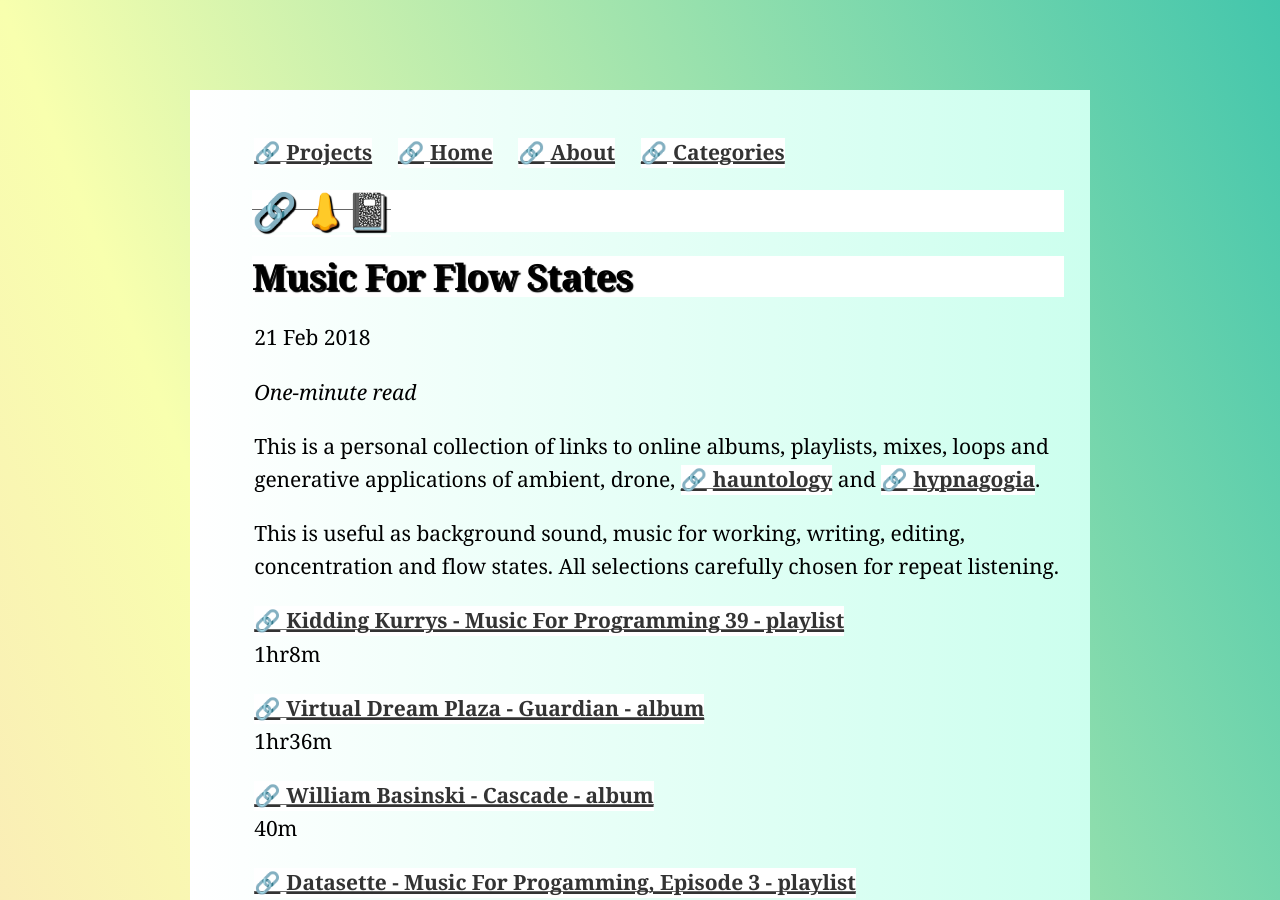
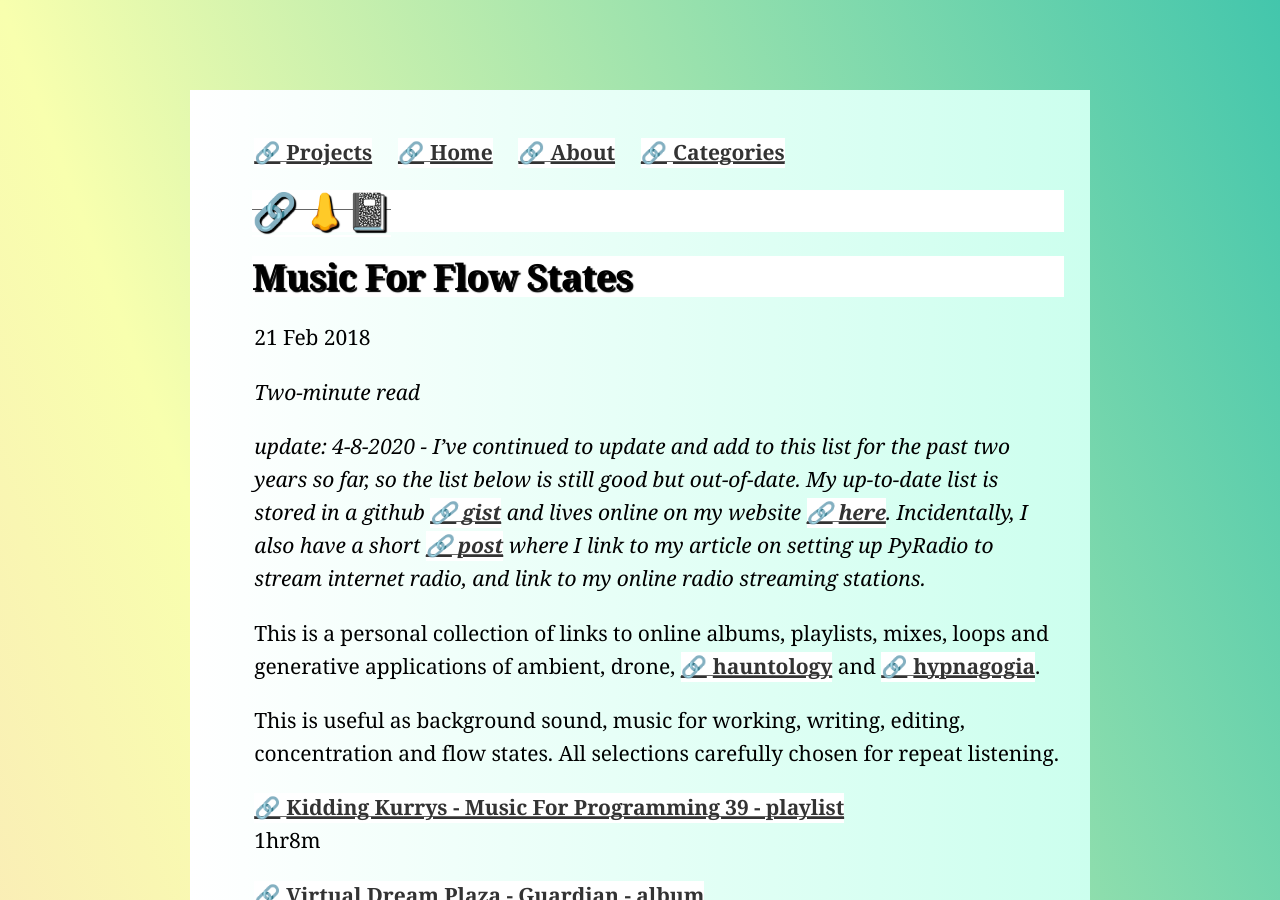
Before and after one commit to lee2sman/nosebook, a Jekyll site: the page built from _posts/2018-02-20-music-for-flow-states.md, in a window 1280 px wide and 900 px high. Built offline with Jekyll 4.4.1, drawn with Linux system fonts in a browser that asks for light colours.

Commit message:
update music-for-flow-states

```diff
--- a/_posts/2018-02-20-music-for-flow-states.md
+++ b/_posts/2018-02-20-music-for-flow-states.md
@@ -4,6 +4,8 @@ title:  "Music For Flow States"
 date:   2018-02-20 16:39:05 -0800
 categories: art
 ---
+
+*update: 4-8-2020 - I've continued to update and add to this list for the past two years so far, so the list below is still good but out-of-date. My up-to-date list is stored in a github [gist](https://gist.github.com/lee2sman/a807d6b0325b084081b901f6129831dd) and lives online on my website [here](http://leetusman.com/flow/). Incidentally, I also have a short [post](http://leetusman.com/nosebook/programming/art/tools/2019/12/03/pyradio.html) where I link to my article on setting up PyRadio to stream internet radio, and link to my online radio streaming stations.*
 
 This is a personal collection of links to online albums, playlists, mixes, loops and generative applications of ambient, drone, [hauntology](https://en.wikipedia.org/wiki/Hauntology) and [hypnagogia](https://www.spin.com/2012/05/last-step-going-sleep-make-music-sleep/).
 
```
